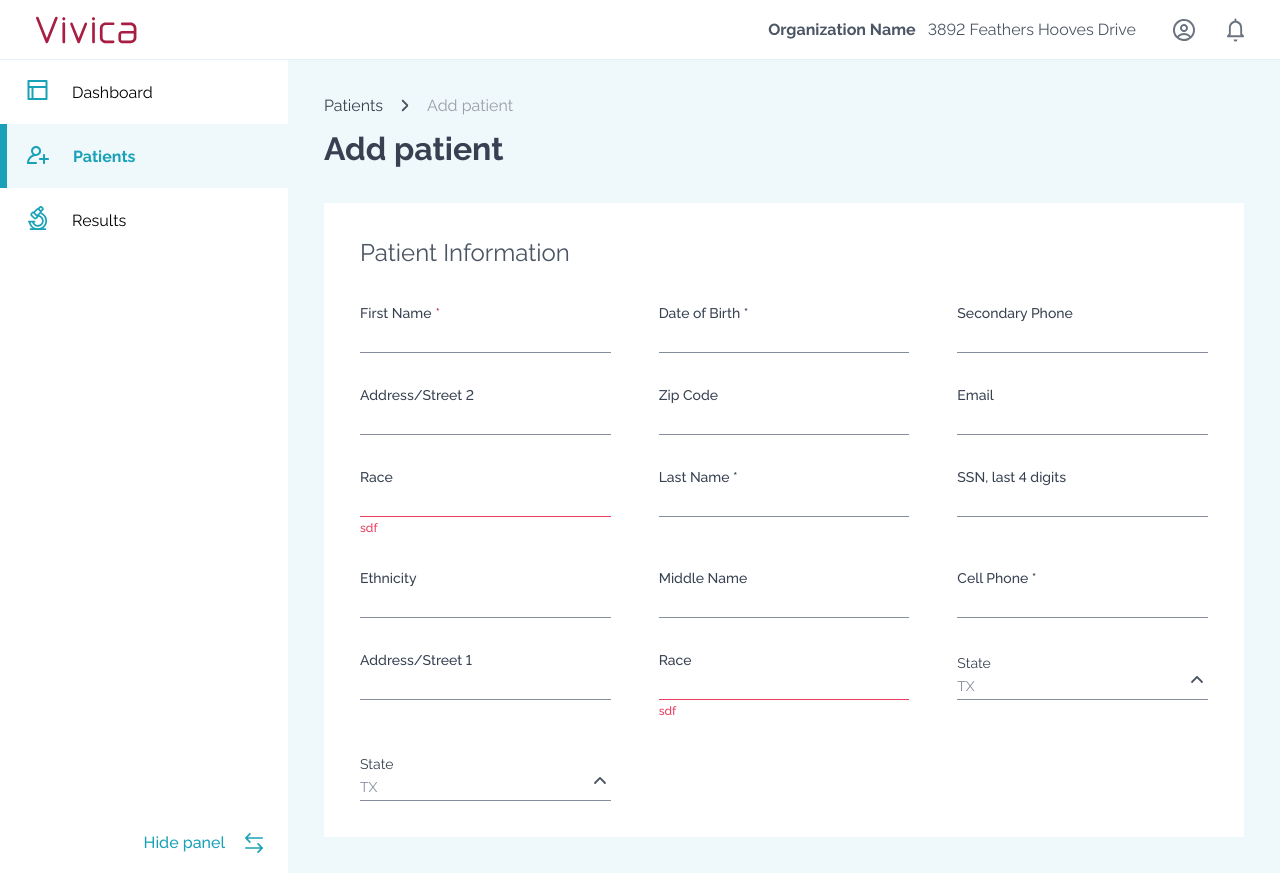
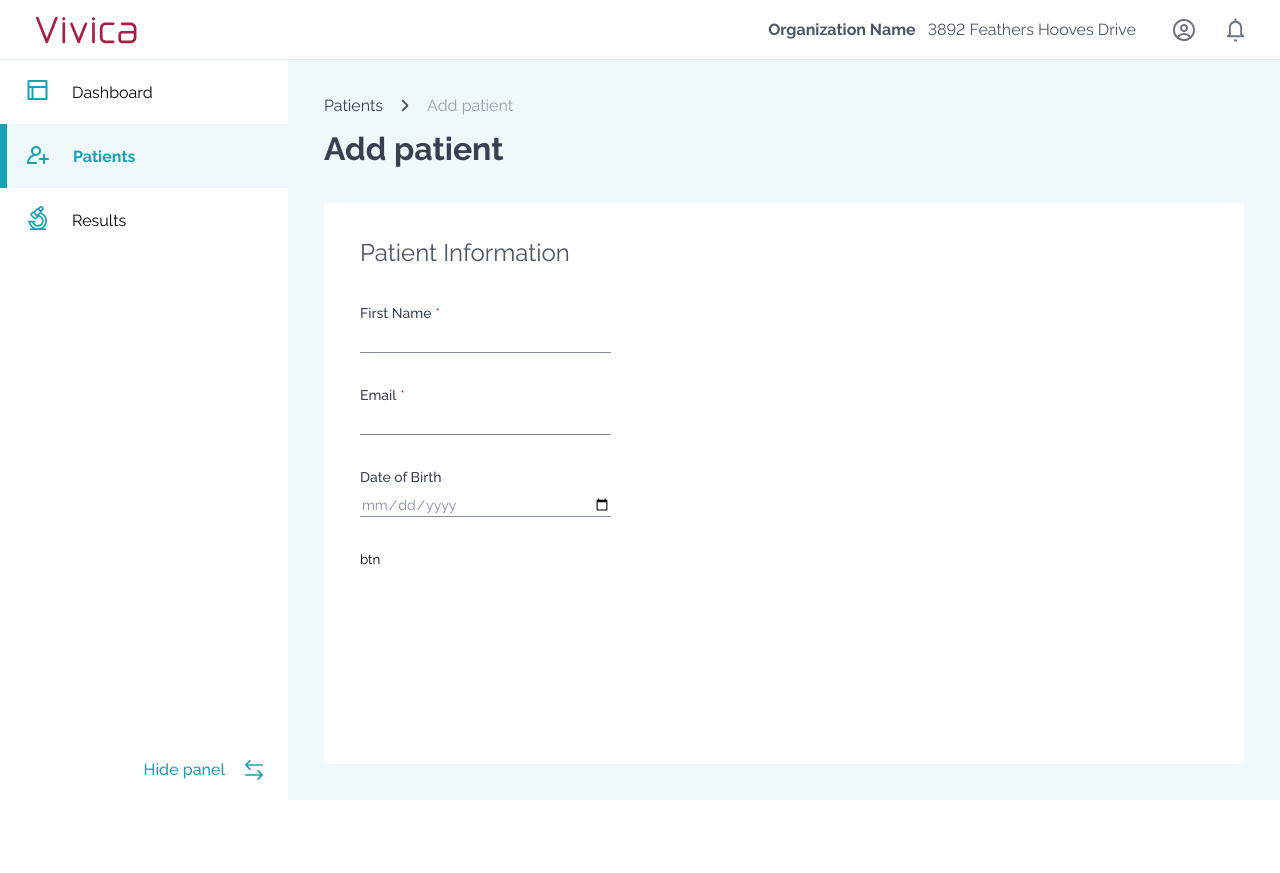
Before and after one commit to metalheadpnz/vivica, a React (Create React App) app: page /patients/addPatient in a window 1280 px wide. After the commit the page ends 800 px from the top, so only its background shows below. Built offline with nearby package versions, Linux system fonts and the light colour scheme.

Commit message:
add Formik

```diff
--- a/src/pages/AddPatient/AddPatient.tsx
+++ b/src/pages/AddPatient/AddPatient.tsx
@@ -4,6 +4,16 @@ import s from './AddPatient.module.scss'
 import {Input2 as Input} from "../../components/Input2/Input2";
 import {Select} from "../../components/Select/Select";
 import {ReactComponent as Arrow} from "../../../src/assets/images/arrow.svg";
+import {Formik} from "formik";
+import {Button} from "../../components/Button/Button";
+import * as Yup from 'yup';
+
+const SignupSchema = Yup.object().shape(
+    {
+        firstName: Yup.string().min(2, 'Too Short').max(10, 'too long').required('Required')
+    }
+)
+
 
 export const AddPatient = () => {
     const navigation = useNavigate()
@@ -15,7 +25,7 @@ export const AddPatient = () => {
         <div className={s.wrap}>
             <div className={s.breadCrumbs}>
                 <span onClick={changeLocationHandler}>Patients</span>
-                    <Arrow style={{rotate: "90deg", position: 'relative', bottom: "2px"}}/>
+                <Arrow style={{rotate: "90deg", position: 'relative', bottom: "2px"}}/>
                 <span>Add patient</span>
             </div>
 
@@ -24,26 +34,79 @@ export const AddPatient = () => {
                 <div className={s.fromLabel}>Patient Information</div>
                 <div className={s.patientInformation}>
 
-                    <Input label={'First Name'} require/>
-                    <Input label={'Date of Birth *'}/>
-                    <Input label={'Secondary Phone'}/>
-                    <Input label={'Address/Street 2'}/>
-                    <Input label={'Zip Code'}/>
-                    <Input label={'Email'}/>
-                    <Input label={'Race'} isError={true} errorMessage={'sdf'}/>
-                    <Input label={'Last Name *'}/>
+
+                    <Formik
+                        initialValues={{firstName: "", Email: "", dateOfBirth: ''}}
+                        validationSchema={SignupSchema}
+                        onSubmit={(values) => {
+                            console.log(values)
+                        }}>
+                        {
+                            (formik) => {
+
+                                const {
+                                    values,
+                                    errors,
+                                    touched,
+                                    handleChange,
+                                    handleBlur,
+                                    handleSubmit,
+                                    isSubmitting
+                                } = formik
+
+                                console.log(formik)
+                                return (
+                                    <form onSubmit={handleSubmit}>
+                                        <Input
+                                            name={'firstName'}
+                                            label={'First Name'}
+                                            require
+                                            value={values.firstName}
+                                            onChange={handleChange}
+                                        />
+                                        <Input
+                                            name={'Email'}
+                                            label={'Email'}
+                                            require
+                                            value={values.Email}
+                                            onChange={handleChange}
+                                        />
+                                        <Input
+                                            name={'dateOfBirth'}
+                                            onChange={handleChange}
+                                            value={values.dateOfBirth}
+                                            type={'date'}
+                                            label={'Date of Birth'}
+                                        />
+                                        <button type='submit'>btn</button>
+                                    </form>
+                                )
+                            }
+                        }
+                    </Formik>
+
+
+                    {/*<Input label={'First Name'} require/>*/}
+                    {/*<Input label={'Date of Birth *'}/>*/}
+                    {/*<Input label={'Secondary Phone'}/>*/}
+                    {/*<Input label={'Address/Street 2'}/>*/}
+                    {/*<Input label={'Zip Code'}/>*/}
+                    {/*<Input label={'Email'}/>*/}
+                    {/*<Input label={'Race'} isError={true} errorMessage={'sdf'}/>*/}
+                    {/*<Input label={'Last Name *'}/>*/}
                     {/*<Select title={'Sex *'} options={[{name: 'Male'},{name: 'Female'},]}/>*/}
                     {/*<Select title={'Country'} options={[{name: 'Rus'},{name: 'USA'},]}/>*/}
                     {/*<Select title={'City'} options={[{name: 'Pnz'},{name: 'Msk'},]}/>*/}
-                    <Input label={'SSN, last 4 digits'}/>
-                    <Input label={'Ethnicity'}/>
-                    <Input label={'Middle Name'}/>
-                    <Input label={'Cell Phone *'}/>
-                    <Input label={'Address/Street 1'}/>
+                    {/*<Input label={'SSN, last 4 digits'}/>*/}
+                    {/*<Input label={'Ethnicity'}/>*/}
+                    {/*<Input label={'Middle Name'}/>*/}
+                    {/*<Input label={'Cell Phone *'}/>*/}
+                    {/*<Input label={'Address/Street 1'}/>*/}
                     {/*<Select title={'State'} options={[{name: 'TX'}, {name: 'CA'}, {name: 'FL'}]}/>*/}
-                    <Input label={'Race'} isError={true} errorMessage={'sdf'}/>
-                    <Select title={'State'} options={[{name: 'TX'}, {name: 'CA'}, {name: 'FL'}]}/>
-                    <Select title={'State'} options={[{name: 'TX'}, {name: 'CA'}, {name: 'FL'}]}/>
+                    {/*<Input label={'Race'} isError={true} errorMessage={'sdf'}/>*/}
+                    {/*<Select title={'State'} options={[{name: 'TX'}, {name: 'CA'}, {name: 'FL'}]}/>*/}
+                    {/*<Select title={'State'} options={[{name: 'TX'}, {name: 'CA'}, {name: 'FL'}]}/>*/}
+
                 </div>
 
             </div>
```
Also changed, not shown: src/index.css (line endings or trailing spaces).
